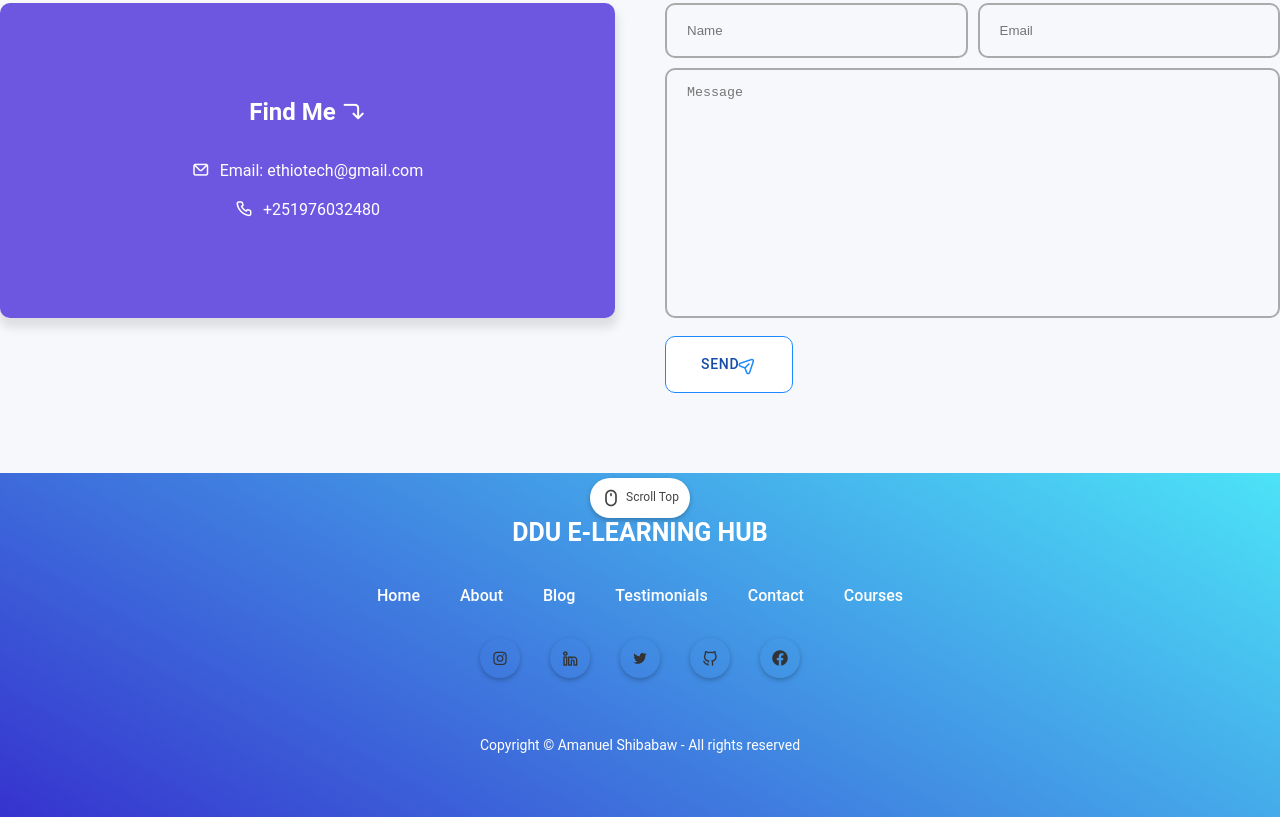
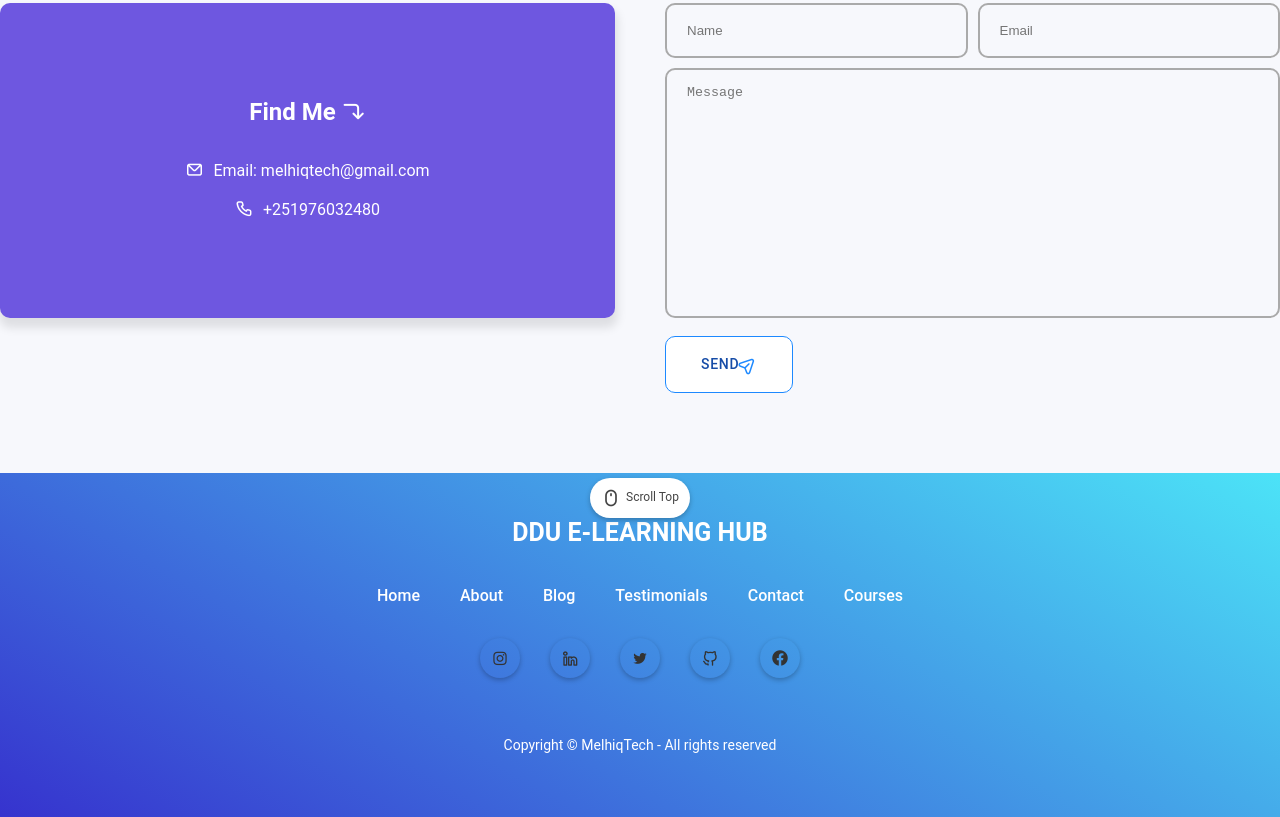
Before and after one commit to AmanuelShibabaw/LandingPage-BranaEducation, a plain HTML site: page index.html in a window 1280 px wide. Shown: the part 5170-5987 px from the top of the page. Drawn offline with nearby package versions, Linux system fonts and the light colour scheme.

Commit message:
second commit

```diff
--- a/index.html
+++ b/index.html
@@ -316,7 +316,7 @@
         <div class="col">
             <div class="contact-info">
                 <h2>Find Me <i class="uil uil-corner-right-down"></i></h2>
-                <p><i class="uil uil-envelope"></i> Email: ethiotech@gmail.com</p>
+                <p><i class="uil uil-envelope"></i> Email: melhiqtech@gmail.com</p>
                 <p><i class="uil uil-phone"></i> +251976032480</p>
             </div>
         </div>
@@ -377,7 +377,7 @@
         <div class="icon"><i class="fab fa-facebook"></i></div>
     </div>
     <div class="bottom-footer">
-        <p>Copyright &copy; <a href="#home" style="text-decoration: none;">Amanuel Shibabaw</a> - All rights reserved
+        <p>Copyright &copy; <a href="#home" style="text-decoration: none;">MelhiqTech</a> - All rights reserved
         </p>
     </div>
 </footer>
```
